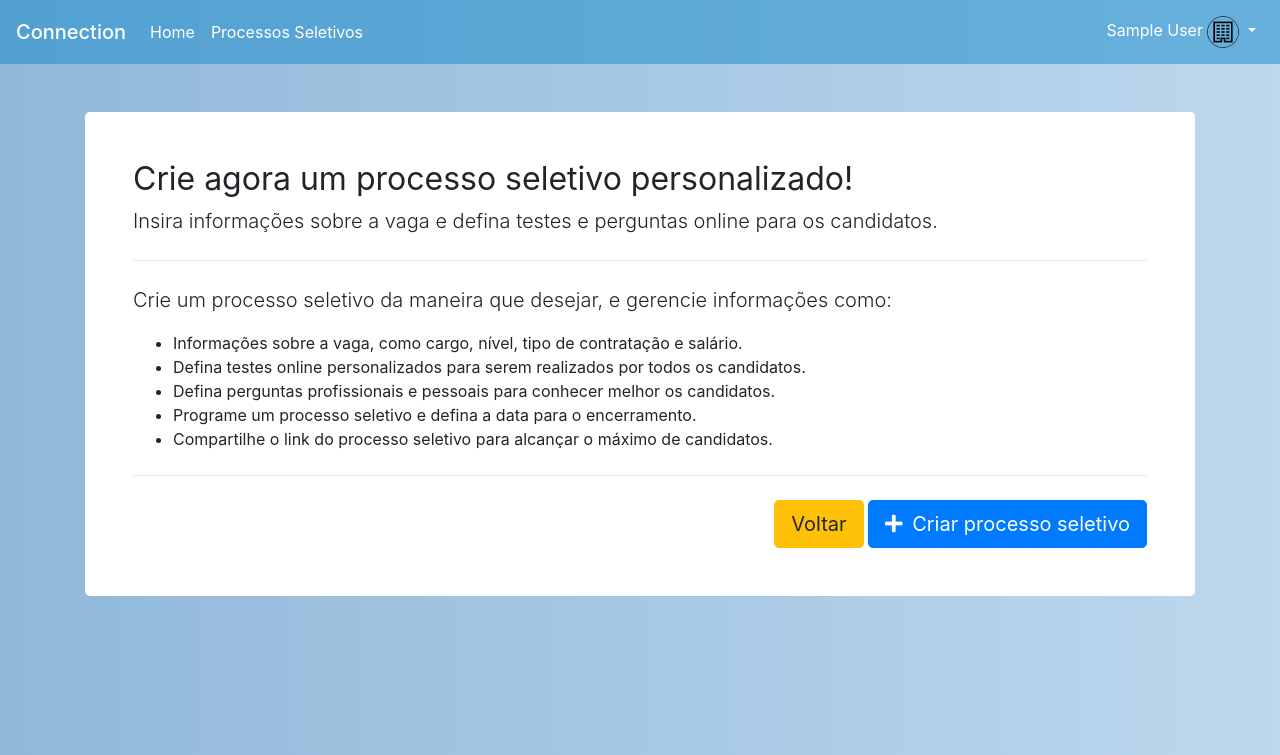
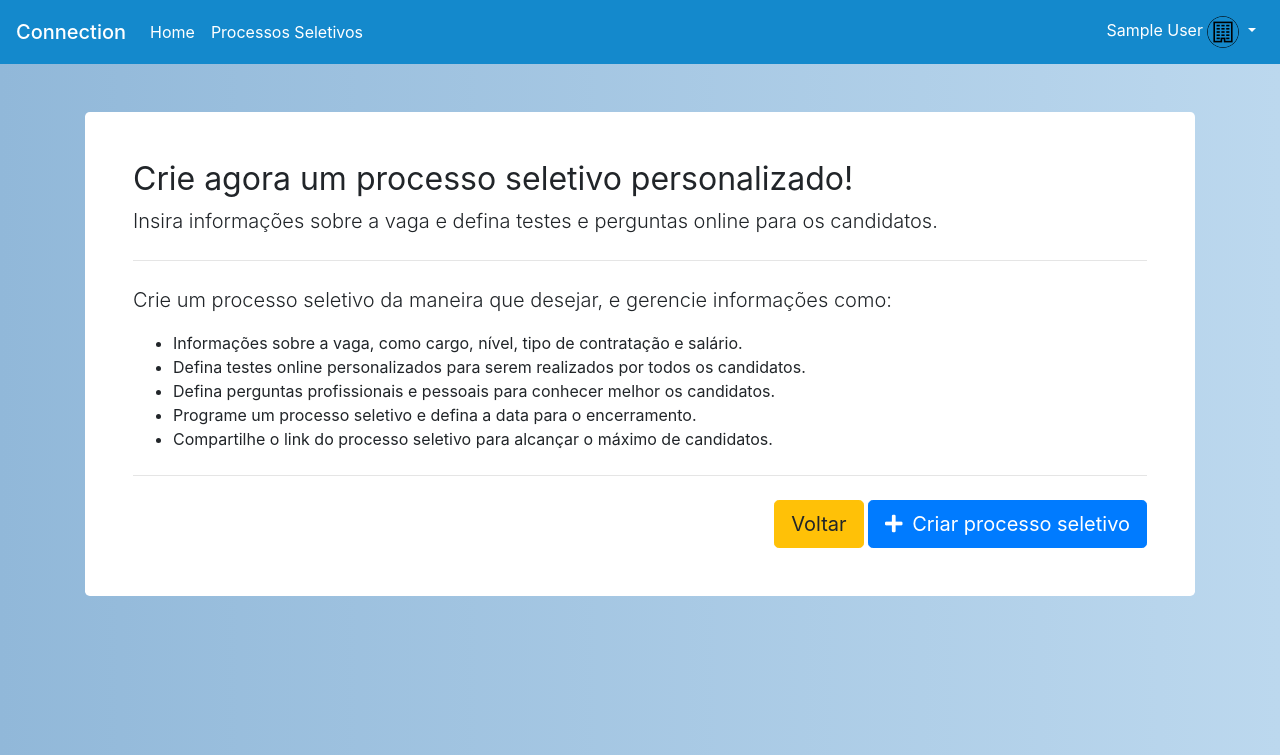
Before and after one commit to Eduardo-RibeiroJ/prjTCC, a PHP site: the page made by View/criar_processo.php in a window 1280 px wide. Shown: the top 755 px of the page. Run offline with PHP 8.4, Linux system fonts and the light colour scheme; the visitor is signed in with stand-in values (Sample User, id 1); some libraries are stand-ins or nearby versions.

Commit message:
Update headerRecrut.php

```diff
--- a/View/headerRecrut.php
+++ b/View/headerRecrut.php
@@ -59,7 +59,7 @@ if (!(isset($_SESSION['logado'])) || $_SESSION['logado'] != 2) {
 
 	<!-- Navbar -->
 	<header id="header">
-		<nav class="navbar fixed-top navbar-expand-lg navbar-dark" style="background-color: rgba(20, 137, 204, 0.5);">
+		<nav class="navbar fixed-top navbar-expand-lg navbar-dark" style="background-color: rgba(20, 137, 204, 1);">
 
 			<a class="navbar-brand h1 mb-0" href="index.php"> Connection</a>
 
```
